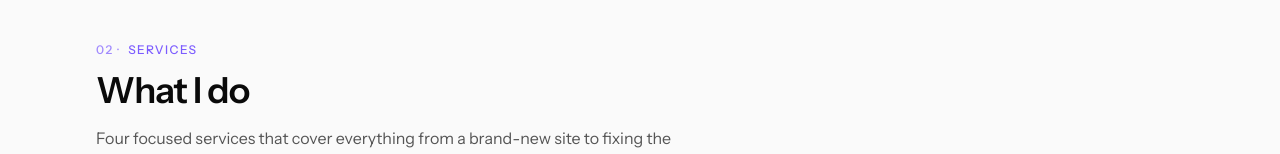
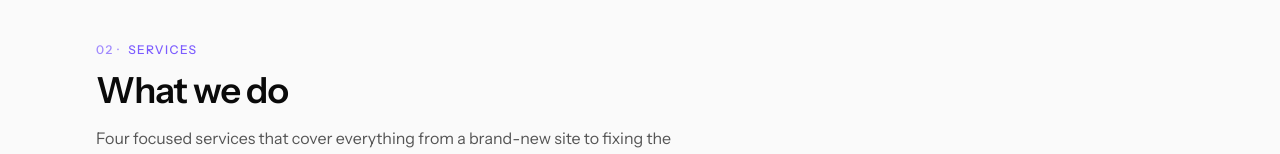
Before and after one commit to GooferG/lume-studio, a Next.js app: page / in a window 1280 px wide. Shown: the part 785-939 px from the top of the page. Built offline with nearby package versions, Linux system fonts and the light colour scheme; no server answers.

Commit message:
Agency site initial push

```diff
--- a/components/sections/ServicesPreview.tsx
+++ b/components/sections/ServicesPreview.tsx
@@ -8,11 +8,11 @@ export function ServicesPreview() {
     <Section id="services">
       <SectionLabel number="02">Services</SectionLabel>
       <h2 className="mt-3 text-3xl md:text-4xl font-semibold tracking-tight max-w-2xl">
-        What I do
+        What we do
       </h2>
       <p className="mt-4 text-[var(--color-text-muted)] max-w-xl">
-        Four focused services that cover everything from a brand-new site to fixing the one you
-        already have.
+        Four focused services that cover everything from a brand-new site to
+        fixing the one you already have.
       </p>
       <div className="mt-12 grid gap-4 md:grid-cols-2 lg:grid-cols-4">
         {services.map((service) => (
```
